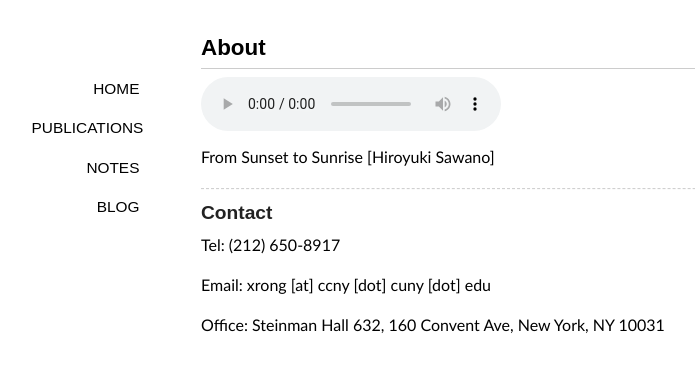
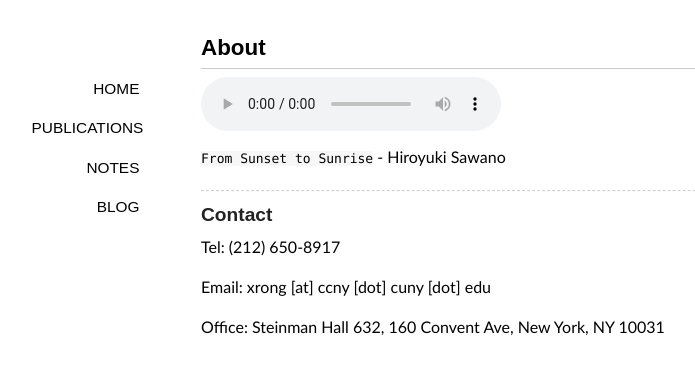
Before and after one commit to ionvision/ionvision.github.io.bk, a Jekyll site: the page built from about/index.md, in a window 1280 px wide. Shown: the top 374 px of the page, without its empty margins (139-834 px from the left). Built offline with Jekyll 4.4.1, drawn with Linux system fonts in a browser that asks for light colours; nearby versions of some CDN libraries; some web fonts are replaced.

Commit message:
Change style

```diff
--- a/about/index.md
+++ b/about/index.md
@@ -7,7 +7,7 @@ modified: 2014-12-24
 
 <audio width="300" height="32" style="margin: auto; top: 0; right: 0; bottom: 0; left: 0;" controls="controls" name="media" src="/media/music/from_sunset_to_sunrise.mp3"></audio>
 
-From Sunset to Sunrise [Hiroyuki Sawano]
+`From Sunset to Sunrise` - Hiroyuki Sawano
 
 ----------
 
```
